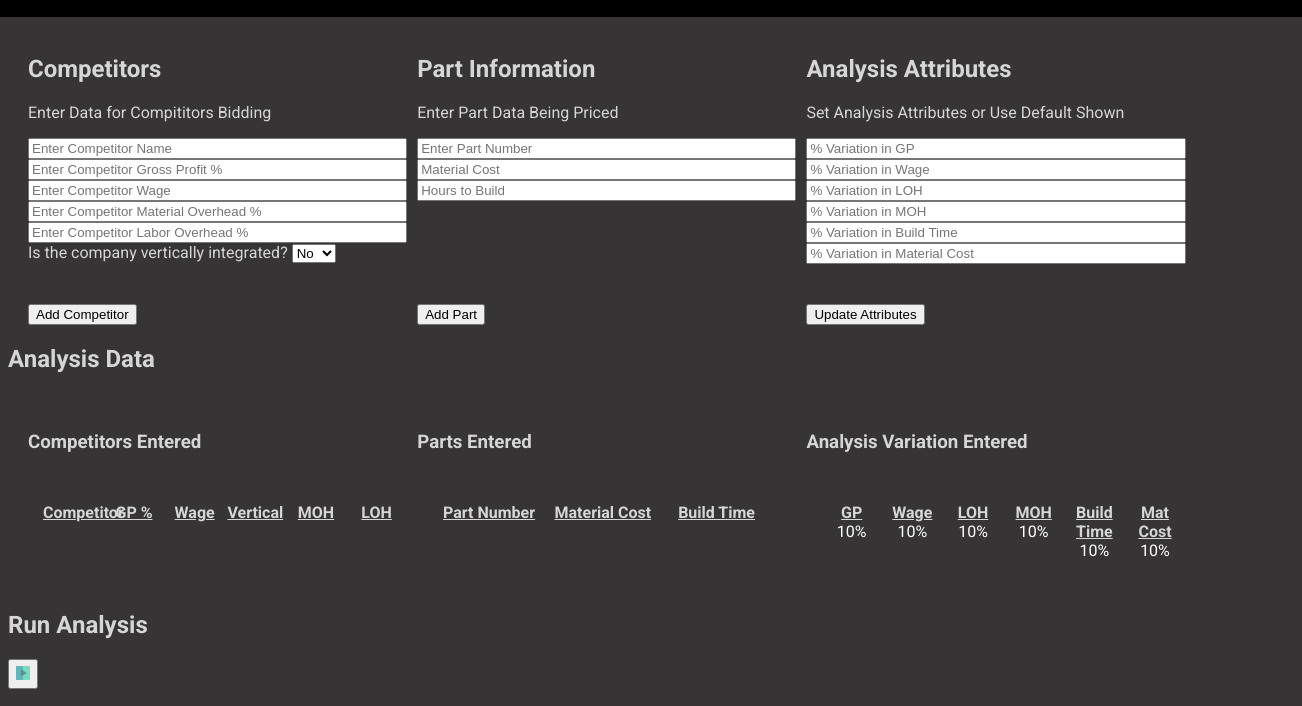
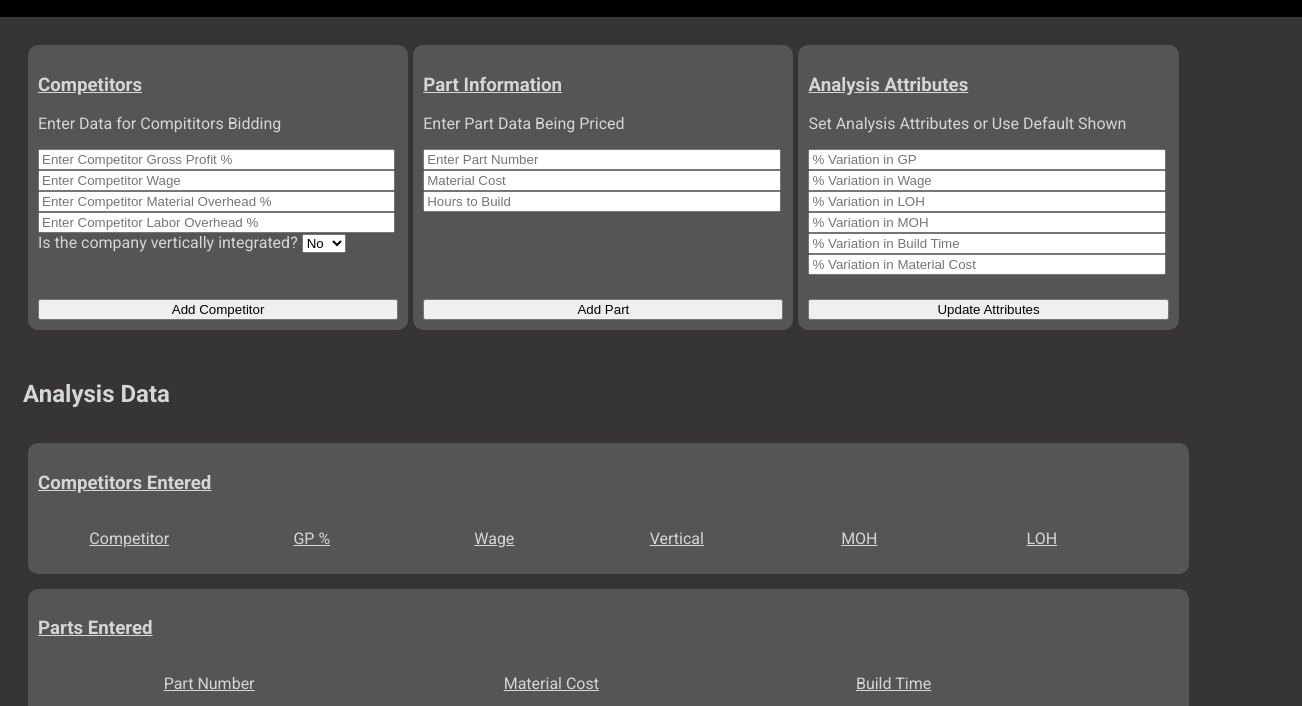
Before and after one commit to Artanith/PriceAnalysis, a plain HTML site: page index.html in a window 1280 px wide. Shown: the part 73-779 px from the top of the page, 1302 px wide, since content can reach past the window. Drawn offline with Linux system fonts and the light colour scheme.

Commit message:
Added Error Checking and Styling

```diff
--- a/Resources/CSS/style.css
+++ b/Resources/CSS/style.css
@@ -30,20 +30,25 @@
 
   h3{
     color: #d6d6d6;
+    text-decoration: underline;
+    font-weight: bold;
   }
 
   p{
     color: #d6d6d6;
   }
 
+  input{
+    width: 97%
+  }
+
   .title{
     color: #d6d6d6;
     text-decoration: underline;
-    font-weight: bold;
   }
 
   .container{
-    width:100%;
+    width:95%;
     float:left;
     padding:15px;
   }
@@ -51,8 +56,9 @@
   .column{
     float:left;
     width:30%;
-    margin: 5px;
+    margin: 1%;
   }
+
   .columnComp{
     float:left;
     width:16%;
@@ -93,8 +99,17 @@
     color: #d6d6d6;
   }
 
+  .boxed{
+    background-color: #555555;
+    margin: 15px 0 0 5px;
+    border-radius: 10px;
+    padding: 10px;
+  }
+
+  .inputBox{
+    height: 150px;
+  }
+
   #runAnalysis{
-    fill: #363434;
-    width: 30px;
-    height: 30px;
+    margin-left: 15px;
   }
--- a/Resources/JS/main.js
+++ b/Resources/JS/main.js
@@ -14,6 +14,7 @@ var competitor = function (Name, GrossProfit, Wage, Vertical, MatOH, LabOH){
   this.allCompetitors = function (){allCompetitors.push(this)}; //Set function to push object to array
   this.allCompetitors(); //push obect to array
 };
+
 //Add competitors
 function grabData(boxID) {
   var pull = document.getElementById(boxID);
@@ -24,7 +25,6 @@ function grabData(boxID) {
 
 //Add compitor information to comp list
 document.getElementById('addComp').addEventListener('click', function(){
-
   var compName = grabData("compName");
   var compGP = parseFloat(grabData("compGP"));
   var compWage = parseFloat(grabData("compWage"));
@@ -32,6 +32,7 @@ var compMOH = parseFloat(grabData("compMOH"));
   var compLOH = parseFloat(grabData("compLOH"));
   var vert = grabData("vert");
 
+  if(compName && compGP && compWage && compMOH && compLOH && vert){
     //Transform from percent to decimal to store
     var compGPdec = compGP/100;
     var compMOHdec = compMOH/100;
@@ -60,6 +61,10 @@ for (var i = 0; i < compData.length; i++) {
 
     //Enter into competitor constructor
     new competitor(compName, compGPdec, compWage, vert, compMOHdec, compLOHdec);
+    //Give Error if test field were blank
+  } else {
+    window.confirm("Information Left Blank - Please Fill Out All Fields Before Submitting");
+  };
 });
 
 //Array to store parts from constructor
@@ -81,6 +86,7 @@ var partNum = grabData("partNum");
   var matCost = parseFloat(grabData("matCost"));
   var buildTime = parseFloat(grabData("buildTime"));
 
+  if(partNum && matCost && buildTime){
     //Set up for displaying
     var matCostDisp = "$" + matCost;
 
@@ -91,7 +97,7 @@ var partAttri = ['pNumber','mCost', 'Time'];
     for (var i = 0; i < partData.length; i++) {
       var list = document.getElementById(partAttri[i]);
 
-  var item = document.createElement('li')
+      var item = document.createElement('li');
       item.innerText = partData[i];
 
       list.appendChild(item);
@@ -99,6 +105,10 @@ for (var i = 0; i < partData.length; i++) {
 
     //Enter into part constructor
     new part(partNum, matCost, buildTime);
+
+  } else {
+    window.confirm("Information Left Blank - Please Fill Out All Fields Before Submitting");
+  };
 });
 
 //Set parameters for Monte Carlo
@@ -133,7 +143,7 @@ function displayParam(GP, lab, LOH, MOH, time, cost){
 
   //add updated values for attributes from user entered fields
   for (var i = 0; i < paramData.length; i++) {
-    var param = paramData[i]*100 + "%"
+    var param = paramData[i]*100 + "%";
 
     var list = document.getElementById(paramAttri[i]);
 
@@ -154,7 +164,11 @@ document.getElementById('upAttri').addEventListener('click', function() {
   timeVar = parseFloat(grabData('varBuildTime'))/100;
   ptCostVar = parseFloat(grabData('varMat'))/100;
 
+  if( GrossProfitVar && labVar && LOHVar && MOHVar && timeVar && ptCostVar){
     displayParam(GrossProfitVar, labVar, LOHVar, MOHVar, timeVar, ptCostVar);
+  } else {
+    window.confirm("Information Left Blank - Please Fill Out All Fields Before Submitting");
+  };
 });
 
 //Random number function between two numbers
@@ -202,13 +216,11 @@ document.getElementById('runAnalysis').addEventListener('click', function(){
       //Output Monte Carlo Results
       for (var k = 0; k < outputLabels.length; k++) {
         var list = document.getElementById(outputLabels[k]);
-
         var item = document.createElement('li');
         item.innerText = outputValues[k];
 
         list.appendChild(item);
       };
     };
-
   };
 });
--- a/index.html
+++ b/index.html
@@ -16,11 +16,12 @@
     </header>
 
     <div class="container">
-      <div class="column">
+      <div class="column boxed">
         <!-- Enter Competitor Information -->
-        <h2>Competitors</h2>
+        <h3>Competitors</h3>
         <p>Enter Data for Compititors Bidding</p>
         <div class="vertFlexbox">
+          <div class="inputBox"
             <input type="text" placeholder="Enter Competitor Name" id="compName">
             <input type="number" placeholder="Enter Competitor Gross Profit %" id="compGP">
             <input type="number" placeholder="Enter Competitor Wage" id="compWage">
@@ -34,24 +35,31 @@
               </select>
             </div>
           </div>
+          <button id="addComp">Add Competitor</button>
+        </div>
       </div>
 
-      <div class="column">
+      <div class="column boxed">
         <!-- Enter Information for Parts Being Quoted -->
-        <h2>Part Information</h2>
+        <h3>Part Information</h3>
         <p>Enter Part Data Being Priced</p>
         <div class="vertFlexbox">
+          <div class="inputBox">
             <input type="text" placeholder="Enter Part Number" id="partNum">
             <input type="number" placeholder="Material Cost" id="matCost">
             <input type="number" placeholder="Hours to Build" id="buildTime">
+            <br/>
+          </div>
+          <button id="addPart">Add Part</button>
         </div>
       </div>
 
-      <div class="column">
+      <div class="column boxed">
         <!-- Set analysis parameters including varaition and sigma values -->
-        <h2>Analysis Attributes</h2>
+        <h3>Analysis Attributes</h3>
         <p>Set Analysis Attributes or Use Default Shown</p>
         <div class="vertFlexbox">
+          <div class="inputBox">
             <input type="number" placeholder="% Variation in GP" id="varGP">
             <input type="number" placeholder="% Variation in Wage" id="varWage">
             <input type="number" placeholder="% Variation in LOH" id="varLOH">
@@ -59,30 +67,17 @@
             <input type="number" placeholder="% Variation in Build Time" id="varBuildTime">
             <input type="number" placeholder="% Variation in Material Cost" id="varMat">
           </div>
+          <button id="upAttri">Update Attributes</button>
         </div>
-    </div>
-
-    <!--Add Buttons-->
-    <div class="container">
-      <div class="column">
-        <button id="addComp">Add Competitor</button>
-      </div>
-      <div class="column">
-        <button id="addPart">Add Part</button>
-      </div>
-      <div class="column">
-        <button id="upAttri">Update Attributes</button>
       </div>
     </div>
 
     <!-- Show Competitor and Part Data as User is Entering -->
+    <div class="container">
       <h2>Analysis Data</h2>
-
-      <div class="container">
       <!-- Show Competitor Data When User Entered -->
-        <div class="column">
+      <div class="container boxed">
         <h3>Competitors Entered</h3>
-          <div class="container">
         <ul class="columnComp" id="Name"><li class="title">Competitor</li></ul>
         <ul class="columnComp" id="GP"><li class="title">GP %</li></ul>
         <ul class="columnComp" id="Wage"><li class="title">Wage</li></ul>
@@ -90,22 +85,17 @@
         <ul class="columnComp" id="MatOH"><li class="title"> MOH</li></ul>
         <ul class="columnComp" id="LOH"><li class="title">LOH</li></ul>
       </div>
-        </div>
-
       <!-- Show Part Data When User Entered -->
-        <div class="column">
+      <div class="container boxed">
         <h3>Parts Entered</h3>
-          <div class="container">
         <ul class="columnPart" id="pNumber"><li class="title">Part Number</li></ul>
         <ul class="columnPart" id="mCost"><li class="title">Material Cost</li></ul>
         <ul class="columnPart" id="Time"><li class="title">Build Time</li></ul>
       </div>
-        </div>
-
+      <br/>
       <!-- Show Analysis Parameters When User Entered -->
-        <div class="column">
+      <div class="container boxed">
         <h3>Analysis Variation Entered</h3>
-          <div class="container">
         <ul class="columnParam" id="perGP"><li class="title">GP</li></ul>
         <ul class="columnParam" id="perWage"><li class="title">Wage</li></ul>
         <ul class="columnParam" id="perLOH"><li class="title">LOH</li></ul>
@@ -114,18 +104,11 @@
         <ul class="columnParam" id="perMat"><li class="title">Material Cost</li></ul>
       </div>
     </div>
-      </div>
+    <button id="runAnalysis">Run Analysis</button>
+    <!-- Show Results Once Analysis Is Run -->
 
-    <!-- Set analysis parameters including varaition and sigma values -->
-    <h2>Run Analysis</h2>
-    <button id="runAnalysis">
-      <svg version="1.1" id="Layer_1" xmlns="http://www.w3.org/2000/svg" xmlns:xlink="http://www.w3.org/1999/xlink" x="0px" y="0px" viewBox="0 0 512 512" style="enable-background:new 0 0 512 512;" xml:space="preserve"> <path style="fill:#7BD9BF;" d="M488.727,0H256H23.273C10.42,0,0,10.42,0,23.273v465.455C0,501.58,10.42,512,23.273,512H256h232.727 C501.58,512,512,501.58,512,488.727V23.273C512,10.42,501.58,0,488.727,0z"/> <g> <polygon style="fill:#305557;" points="367.632,236.266 256,166.495 256,166.495 "/> <path style="fill:#305557;" d="M256,345.505l111.632-69.769L256,345.505z"/> </g> <path style="fill:#66B4BA;" d="M200.068,380.463c-3.767,2.354-8.048,3.537-12.336,3.537c-3.88,0-7.765-0.968-11.281-2.917 c-7.401-4.101-11.992-11.895-11.992-20.356V151.273c0-8.46,4.591-16.255,11.992-20.356c7.402-4.102,16.443-3.863,23.617,0.619 L256,166.495V0H23.273C10.42,0,0,10.42,0,23.273v465.455C0,501.58,10.42,512,23.273,512H256V345.505L200.068,380.463z"/> <path style="fill:#549498;" d="M367.632,236.266L256,166.495l-55.932-34.957c-7.174-4.482-16.215-4.721-23.617-0.619 c-7.399,4.099-11.99,11.894-11.99,20.354v209.455c0,8.46,4.591,16.254,11.992,20.356c3.516,1.949,7.401,2.917,11.281,2.917 c4.288,0,8.569-1.184,12.336-3.537L256,345.505l111.632-69.769c6.805-4.253,10.938-11.711,10.938-19.735 C378.57,247.977,374.436,240.519,367.632,236.266z"/>
-    </button>
-    <!-- Show Results Once Analysis Is Run -->
+    <div class="container boxed">
       <h2>Anlysis Results</h2>
-
-      <p>Results from Analysis</P>
-      <div class="container">
       <ul class="columnParam" id="outName"><li class="title">Competitor</li></ul>
       <ul class="columnParam" id="outPart"><li class="title">Part Number</li></ul>
       <ul class="columnParam" id="outMin"><li class="title">Min Price</li></ul>
```
Lines whose indentation alone changed are shown as unchanged.
